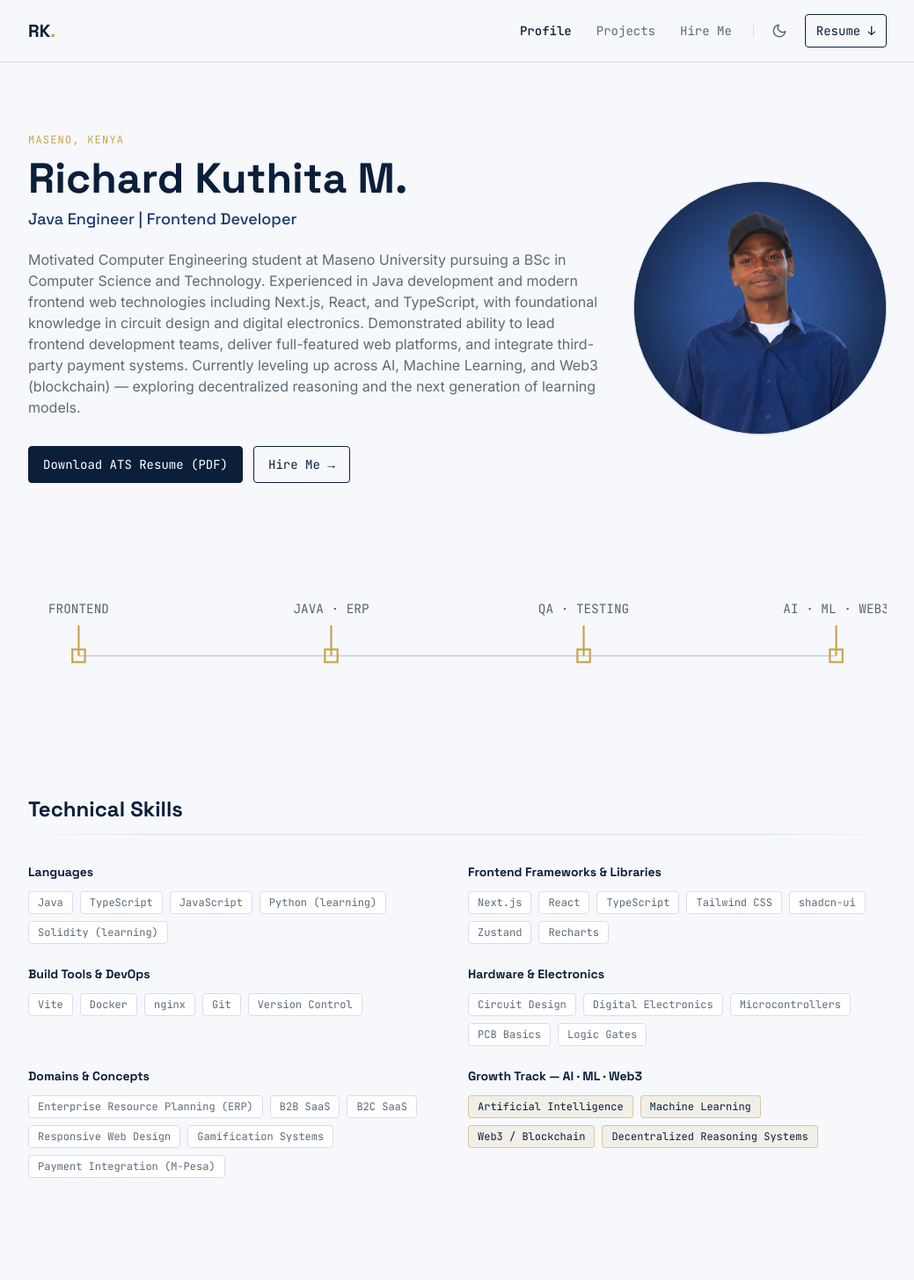
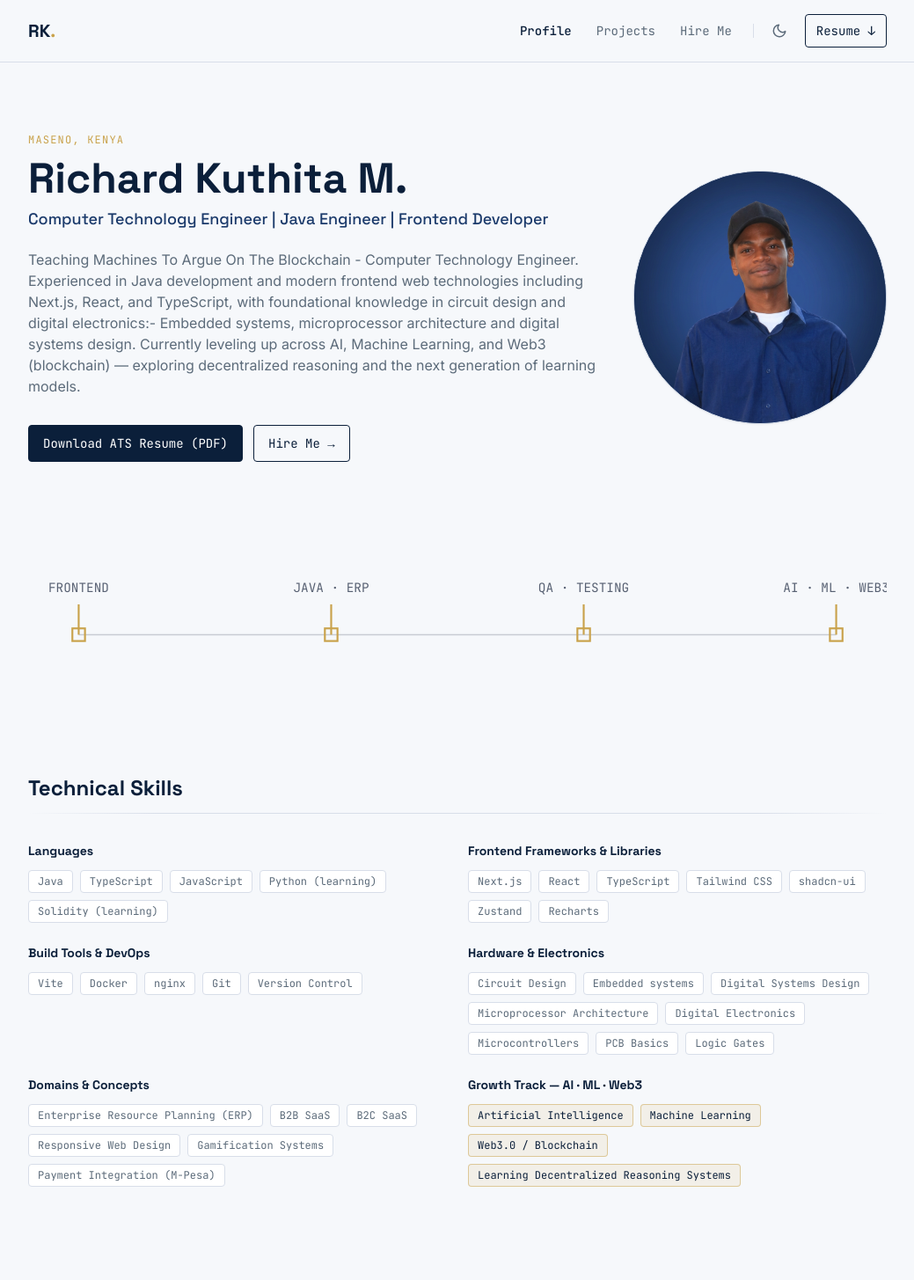
Before and after one commit to Kuthita-Richard/Kuthita-Richard, a Next.js app: page / in a window 1280 px wide. Shown: the top 1455 px of the page at 88% size, without its empty margins (120-1159 px from the left). Built offline with nearby package versions, Linux system fonts and the light colour scheme.

Commit message:
Update profile data

```diff
--- a/data/profile.ts
+++ b/data/profile.ts
@@ -3,7 +3,7 @@
 
 export const profile = {
   name: "Richard Kuthita M.",
-  tagline: "Java Engineer | Frontend Developer",
+  tagline: "Computer Technology Engineer | Java Engineer | Frontend Developer",
   location: "Maseno, Kenya",
   phone: "+254 742 450 802",
   email: "richardcodescode@gmail.com",
@@ -12,13 +12,13 @@ export const profile = {
   githubUsername: "Kuthita-Richard",
 
   summary:
-    "Motivated Computer Engineering student at Maseno University pursuing a BSc in Computer Science and Technology. Experienced in Java development and modern frontend web technologies including Next.js, React, and TypeScript, with foundational knowledge in circuit design and digital electronics. Demonstrated ability to lead frontend development teams, deliver full-featured web platforms, and integrate third-party payment systems. Currently leveling up across AI, Machine Learning, and Web3 (blockchain) — exploring decentralized reasoning and the next generation of learning models.",
+    "Teaching Machines To Argue On The Blockchain - Computer Technology Engineer. Experienced in Java development and modern frontend web technologies including Next.js, React, and TypeScript, with foundational knowledge in circuit design and digital electronics:- Embedded systems, microprocessor architecture and digital systems design. Currently leveling up across AI, Machine Learning, and Web3 (blockchain) — exploring decentralized reasoning and the next generation of learning models.",
 
   skills: {
     languages: ["Java", "TypeScript", "JavaScript", "Python (learning)", "Solidity (learning)"],
     frontend: ["Next.js", "React", "TypeScript", "Tailwind CSS", "shadcn-ui", "Zustand", "Recharts"],
     tools: ["Vite", "Docker", "nginx", "Git", "Version Control"],
-    hardware: ["Circuit Design", "Digital Electronics", "Microcontrollers", "PCB Basics", "Logic Gates"],
+    hardware: ["Circuit Design", "Embedded systems", "Digital Systems Design", "Microprocessor Architecture", "Digital Electronics", "Microcontrollers", "PCB Basics", "Logic Gates"],
     domains: [
       "Enterprise Resource Planning (ERP)",
       "B2B SaaS",
@@ -30,8 +30,8 @@ export const profile = {
     emerging: [
       "Artificial Intelligence",
       "Machine Learning",
-      "Web3 / Blockchain",
-      "Decentralized Reasoning Systems",
+      "Web3.0 / Blockchain",
+      "Learning Decentralized Reasoning Systems",
     ],
   },
 
```
